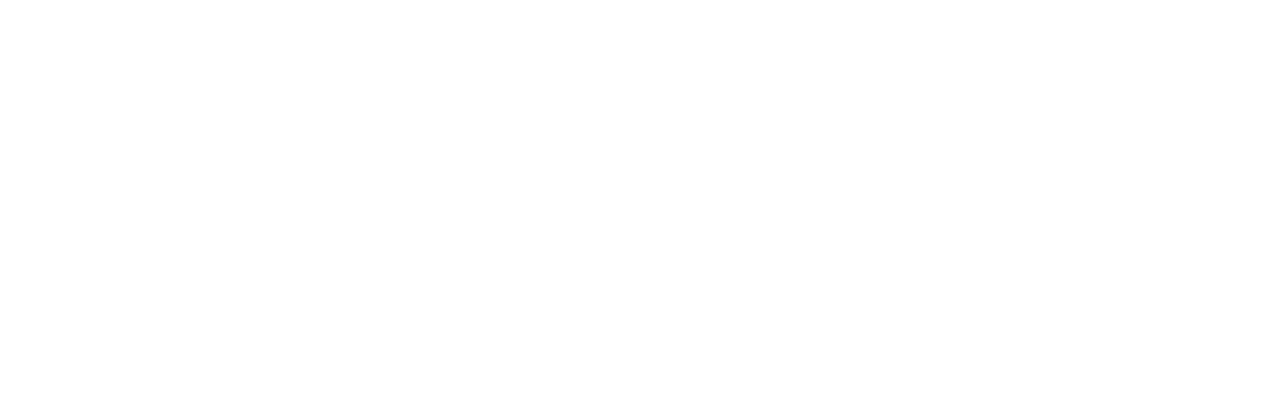
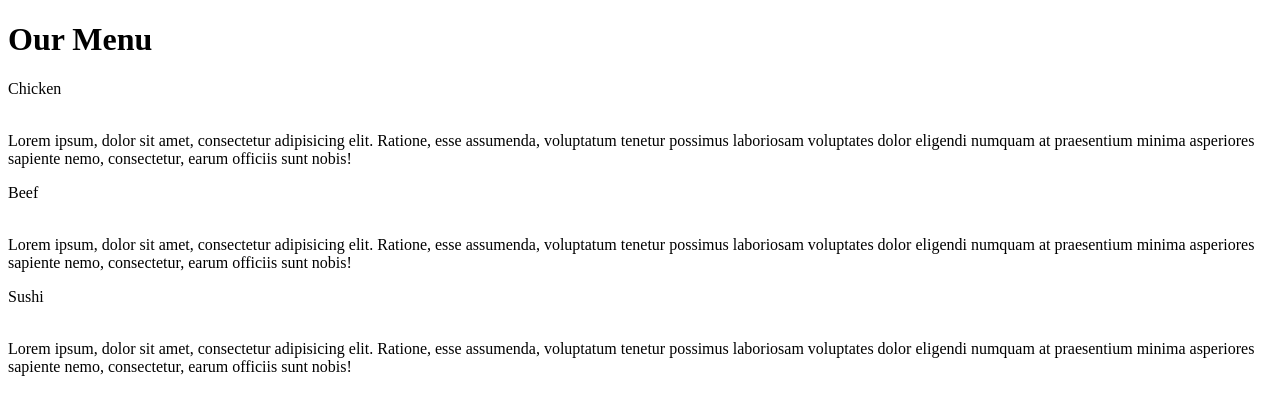
Before and after one commit to adrnpmnz/mod2-solution, a plain HTML site: page index.html in a window 1280 px wide. Drawn offline with Linux system fonts and the light colour scheme.

Commit message:
Update index.html

```diff
--- a/index.html
+++ b/index.html
@@ -1,11 +1,17 @@
 <!DOCTYPE html>
 <html lang="en">
-<head>
-	<meta charset="utf-8">
-	<meta name="viewport" content="width=device-width, initial-scale=1">
-  </head>
-<body>
-
-
+	<head>
+		<meta charset="utf-8">
+		<link rel="stylesheet" href="css/mystyle.css">
+		<title>Module 2: Solution</title>
+	</head>
+	<body>
+		<h1>Our Menu</h1>
+	<section><header class="uno">Chicken</header></br>
+	<p>Lorem ipsum, dolor sit amet, consectetur adipisicing elit. Ratione, esse assumenda, voluptatum tenetur possimus laboriosam voluptates dolor eligendi numquam at praesentium minima asperiores sapiente nemo, consectetur, earum officiis sunt nobis!</p></section>
+<section><header class="dos">Beef</header></br>
+<p>Lorem ipsum, dolor sit amet, consectetur adipisicing elit. Ratione, esse assumenda, voluptatum tenetur possimus laboriosam voluptates dolor eligendi numquam at praesentium minima asperiores sapiente nemo, consectetur, earum officiis sunt nobis!</p></section>
+<section class="tres"><header>Sushi</header></br>
+<p>Lorem ipsum, dolor sit amet, consectetur adipisicing elit. Ratione, esse assumenda, voluptatum tenetur possimus laboriosam voluptates dolor eligendi numquam at praesentium minima asperiores sapiente nemo, consectetur, earum officiis sunt nobis!</p></section>
 </body>
 </html>
```
